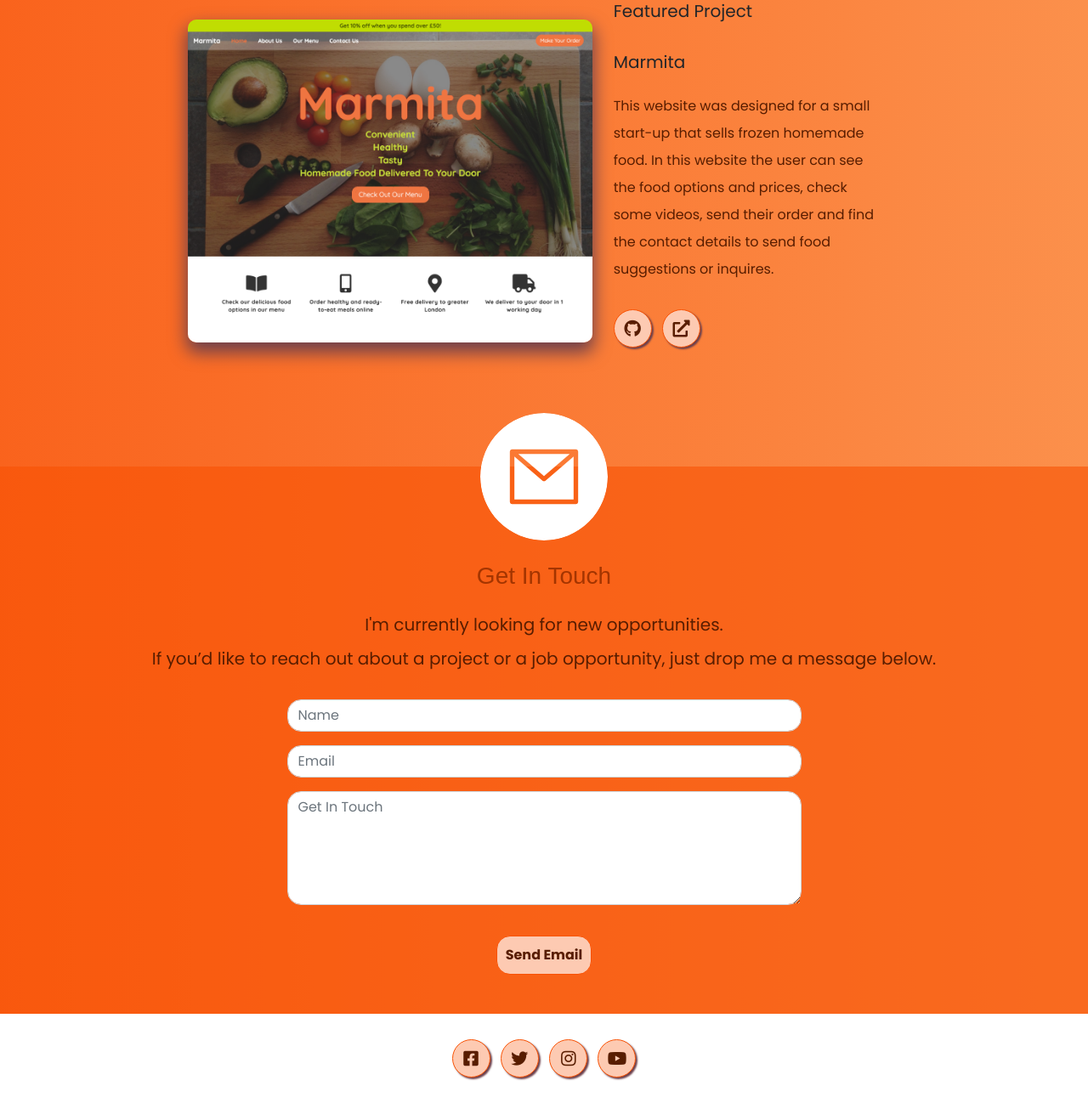
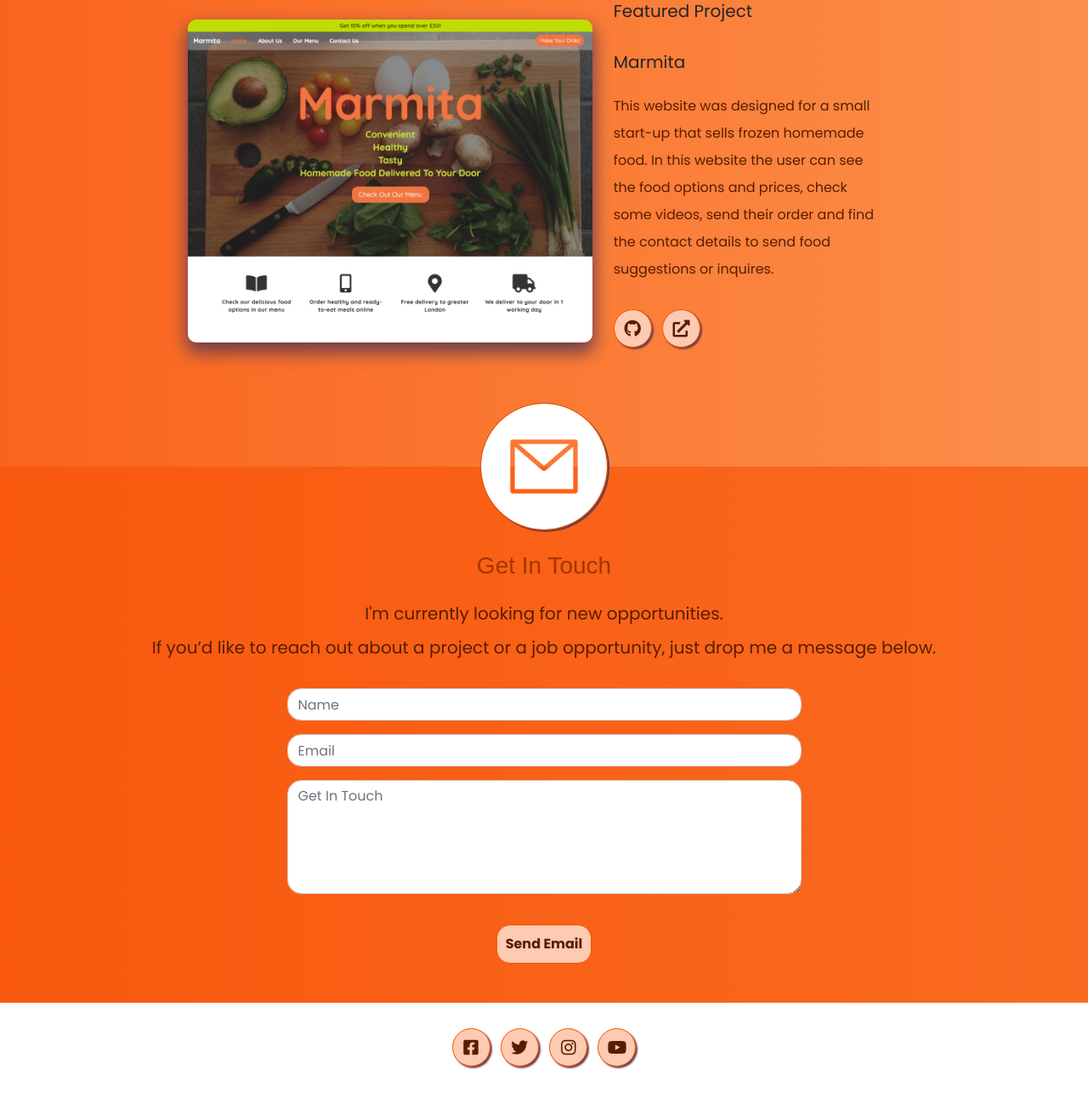
Before and after one commit to mariana-stefani/portfolio, a Flask app: page / in a window 1280 px wide. Shown: the part 2211-3509 px from the top of the page at 85% size. After the commit the page ends 3469 px from the top, so only its background shows below. Run offline with Flask 2, Linux system fonts and the light colour scheme; data that the repository does not hold is empty; some libraries are stand-ins or nearby versions.

Commit message:
Added border and box-shadow to contact-img img

```diff
--- a/static/css/style.css
+++ b/static/css/style.css
@@ -424,7 +424,10 @@ button[type="submit"] {
 .contact-img img {
   border-radius: 6rem;
   width: 12%;
-  margin-top: -5%;
+  margin-top: -6%;
+  border: solid 1px #E04A04;
+  box-shadow: 2px 2px rgba(109, 64, 76, 1);
+
 }
 
 @media (min-width: 1400px) {
```
